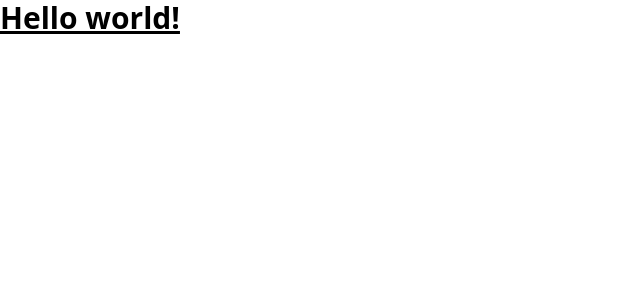
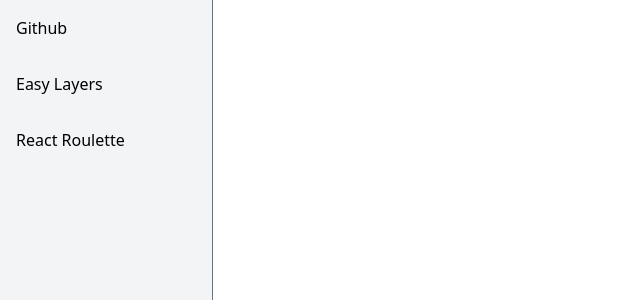
Before and after one commit to maxengelhard/profile, a React (Create React App) app: page / in a window 1280 px wide. Shown: the top 300 px of the page, without its empty margins (0-640 px from the left). Built offline with nearby package versions, Linux system fonts and the light colour scheme.

Commit message:
Adding left hand menu

```diff
--- a/package.json
+++ b/package.json
@@ -8,6 +8,7 @@
     "@testing-library/user-event": "^13.5.0",
     "react": "^18.2.0",
     "react-dom": "^18.2.0",
+    "react-router-dom": "^6.11.1",
     "react-scripts": "5.0.1",
     "web-vitals": "^2.1.4"
   },
--- a/src/App.js
+++ b/src/App.js
@@ -1,7 +1,10 @@
+// components
+import { Menu } from "./components/Menu"
+
 export default function App() {
   return (
-    <h1 className="text-3xl font-bold underline">
-      Hello world!
-    </h1>
+    <div>
+    <Menu />
+    </div>
   )
 }
--- /dev/null
+++ b/src/components/Menu.js
@@ -0,0 +1,14 @@
+// components/Layout.js
+import React from 'react';
+
+export function Menu() {
+  return (
+    <>
+      <nav className="flex flex-col h-screen bg-gray-100 w-1/6 border-r border-gray-500">
+        <div className="p-4">Github</div>
+        <div className="p-4">Easy Layers</div>
+        <div className="p-4">React Roulette</div>
+        </nav>
+    </>
+  );
+}
```
Also changed, not shown: 1 other file (tests, documents, lock files or other folders).
